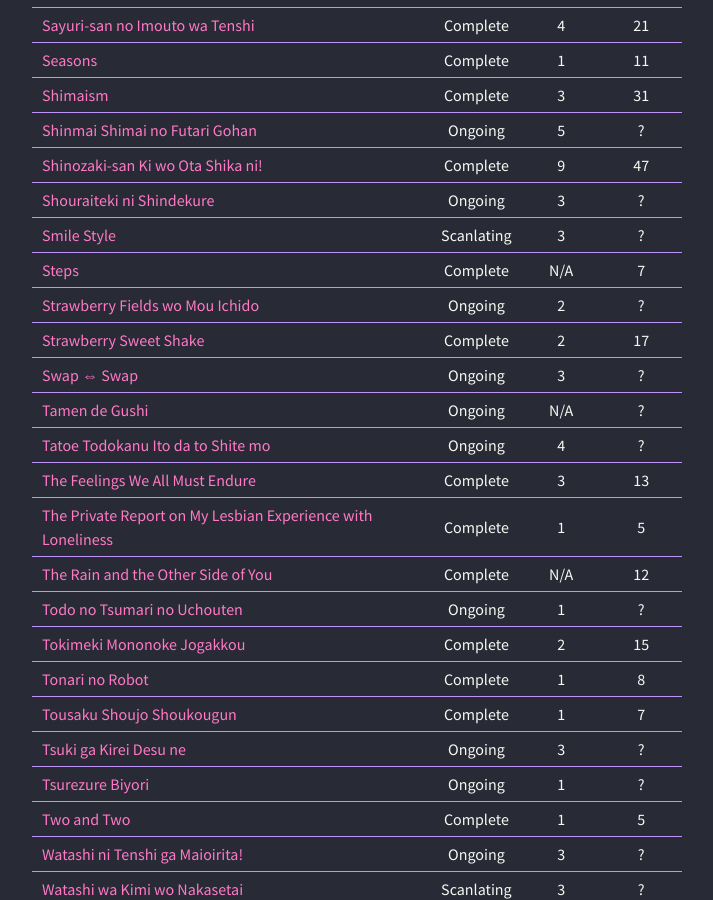
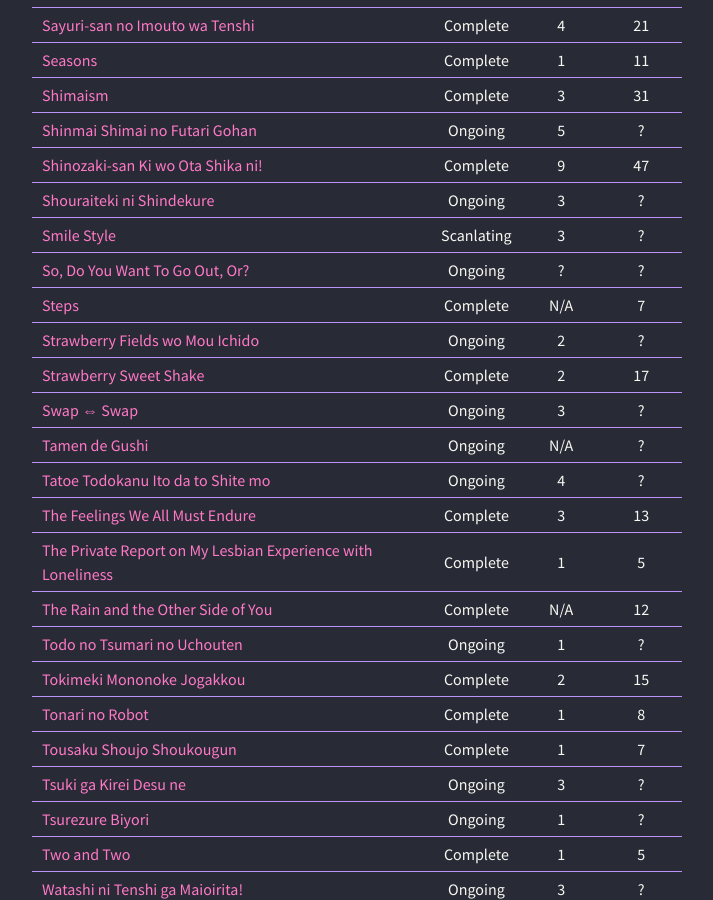
Before and after one commit to Nogooduser/yuri-list, a Jekyll site: the page built from index.md, in a window 1280 px wide and 900 px high, scrolled down 3319 px. Shown: the whole window, without its empty margins (283-996 px from the left). Built offline with Jekyll 4.4.1, drawn with Linux system fonts in a browser that asks for light colours; nearby versions of some CDN libraries.

Commit message:
Update index.md

```diff
--- a/index.md
+++ b/index.md
@@ -103,6 +103,7 @@ I put a **?** on the chapter number when the series is ongoing because I can't b
 [Shinozaki-san Ki wo Ota Shika ni!](https://mangadex.org/manga/9177/shinozaki-san-ki-wo-ota-shika-ni)|Complete|9|47
 [Shouraiteki ni Shindekure](https://dynasty-scans.com/series/shouraiteki_ni_shindekure)|Ongoing|3|?
 [Smile Style](https://dynasty-scans.com/series/smile_style)|Scanlating|3|?
+[So, Do You Want To Go Out, Or?](https://mangadex.org/title/30097/so-do-you-want-to-go-out-or)|Ongoing|?|?
 [Steps](https://dynasty-scans.com/series/steps)|Complete|N/A|7
 [Strawberry Fields wo Mou Ichido](https://mangadex.org/title/21659/strawberry-fields-wo-mou-ichido)|Ongoing|2|?
 [Strawberry Sweet Shake](https://dynasty-scans.com/series/strawberry_shake)|Complete|2|17
```
